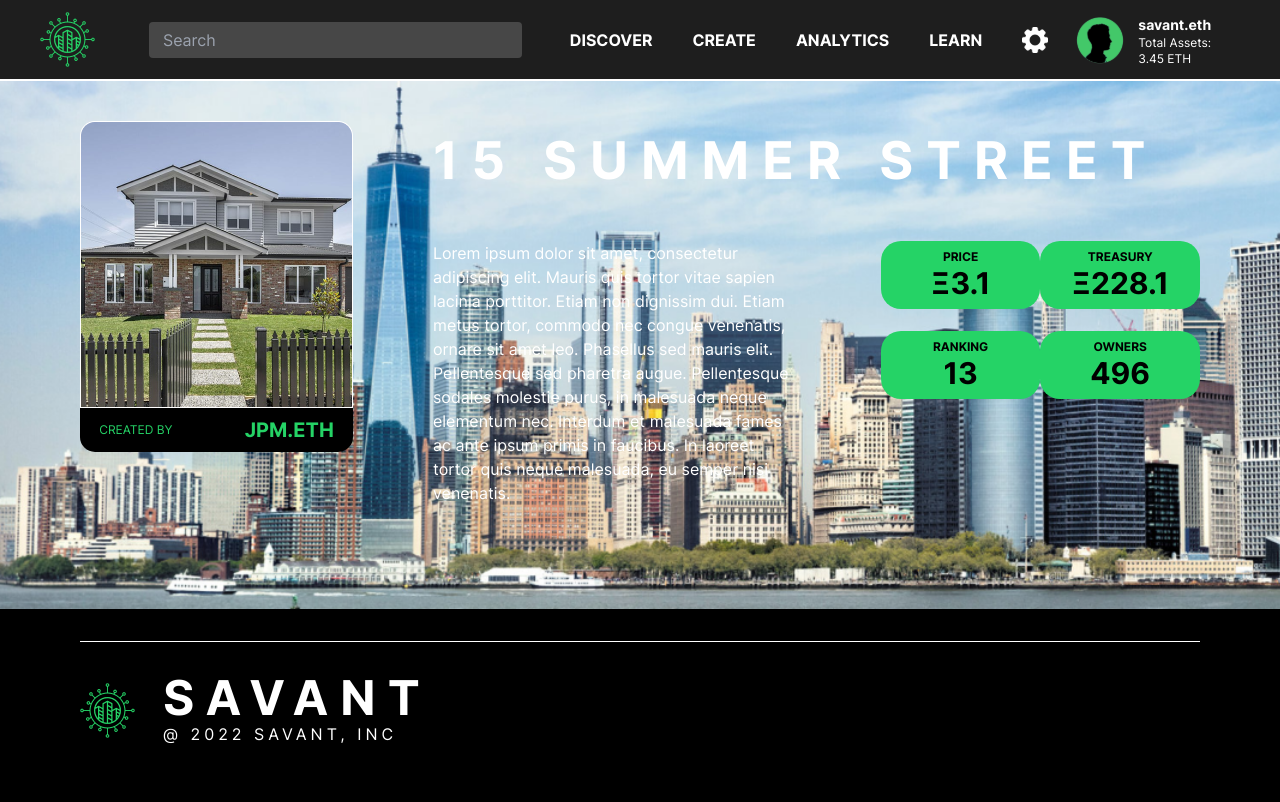
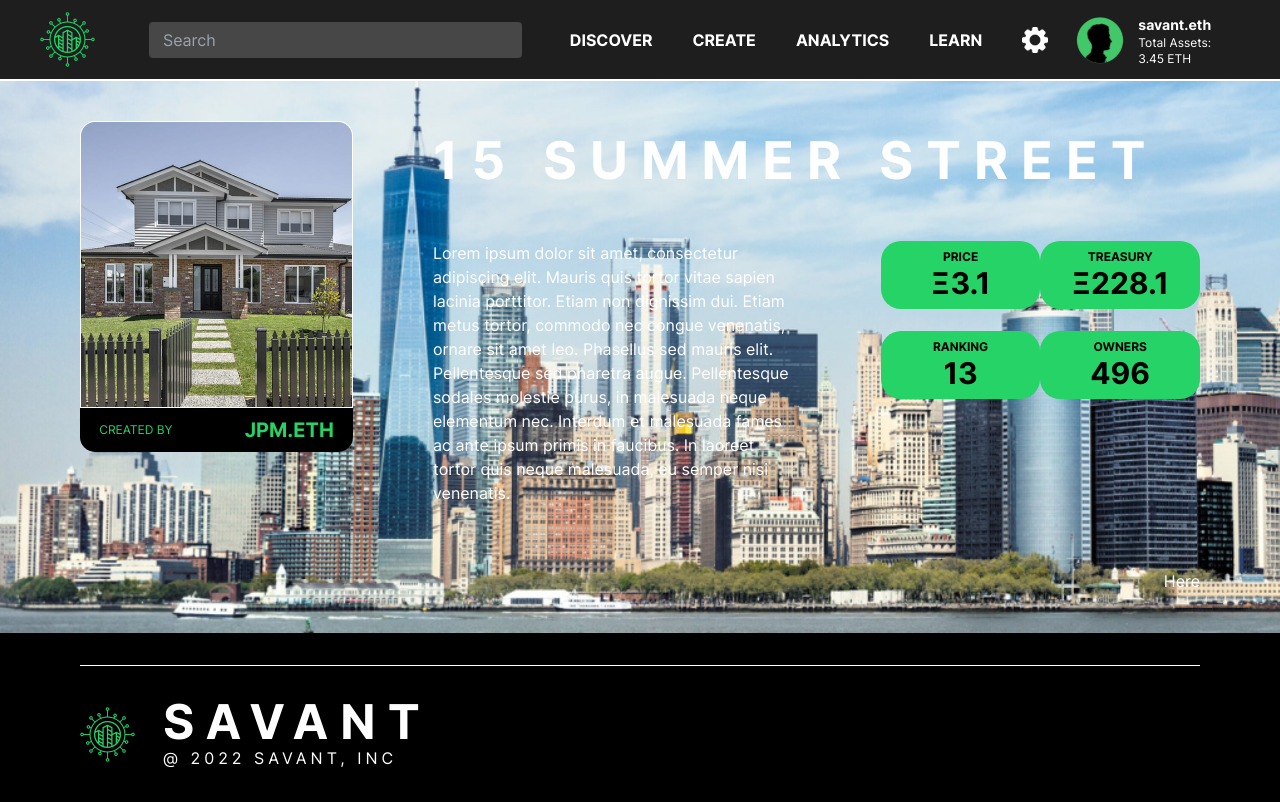
Before and after one commit to bihlasagna/Savant-protocol-frontend, a React (Create React App) app: page /vehicle in a window 1280 px wide. Built offline with nearby package versions, Linux system fonts and the light colour scheme.

Commit message:
Add todo for social icons

```diff
--- a/src/components/VehicleMainHeader/index.jsx
+++ b/src/components/VehicleMainHeader/index.jsx
@@ -1,14 +1,23 @@
-import cx from 'classnames';
-import './index.scss';
 import EstateImage from 'components/EstateImage';
 import EstateMainHeaderContent from 'components/EstateMainHeaderContent';
+import './index.scss';
 
+/**
+ * TODO: Add social icons
+ */
 const VehicleMainHeader = () => {
   return (
-    <div className="vehicle-main-header flex flex-row text-white">
-      <EstateImage />
-      <EstateMainHeaderContent />
-    </div>
+    <>
+      <div className="vehicle-main-header">
+        <div className="vehicle-main-container flex flex-row text-white">
+          <EstateImage />
+          <EstateMainHeaderContent />
+        </div>
+        <div className="social-icons text-white flex flex-row justify-end">
+          Here
+        </div>
+      </div>
+    </>
   );
 };
 
--- a/src/components/VehicleMainHeader/index.scss
+++ b/src/components/VehicleMainHeader/index.scss
@@ -3,4 +3,10 @@
   background-size: cover;
   background-repeat: no-repeat;
   padding: 40px 80px;
+
+  .social-icons {
+    display: absolute;
+    height: 100%;
+    width: 100%;
+  }
 }
```
